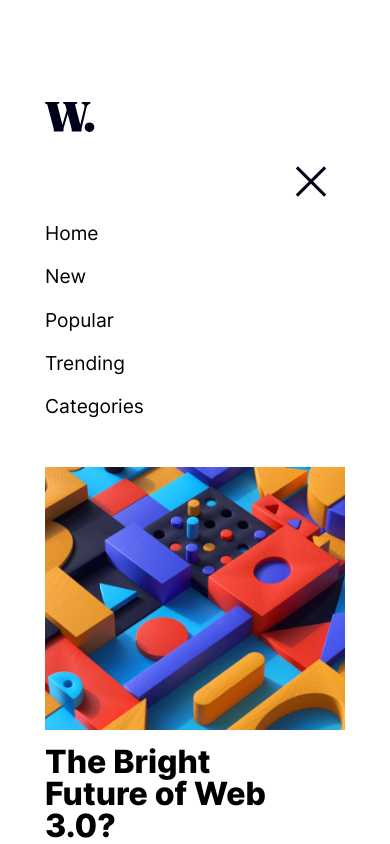
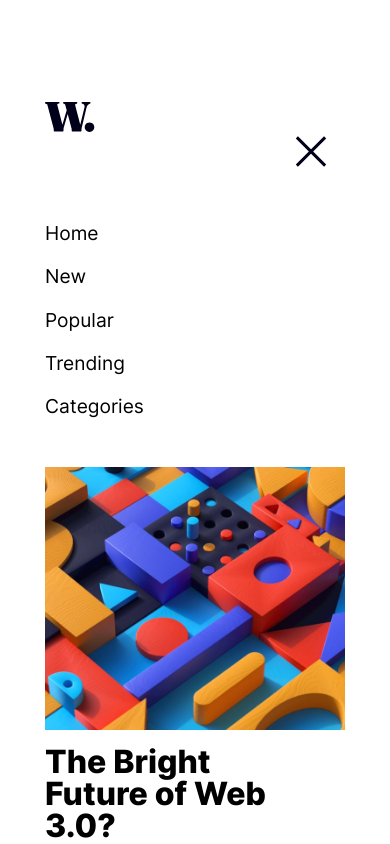
Before and after one commit to moonrose93/News_homepage, a plain HTML site: page index.html in a window 390 px wide. Both pictures are taken after a click on the element 325 px from the left and 117 px from the top of the page. Shown: the top 844 px of the page. Drawn offline with Linux system fonts and the light colour scheme.

Commit message:
Update style.css

```diff
--- a/style.css
+++ b/style.css
@@ -477,7 +477,7 @@ font-family: Inter-Regular;
             .close{
                 position: absolute;
                 left: 250px;
-                bottom:700px;
+                bottom:730px;
             }
 
             .pages-mobile{
```
